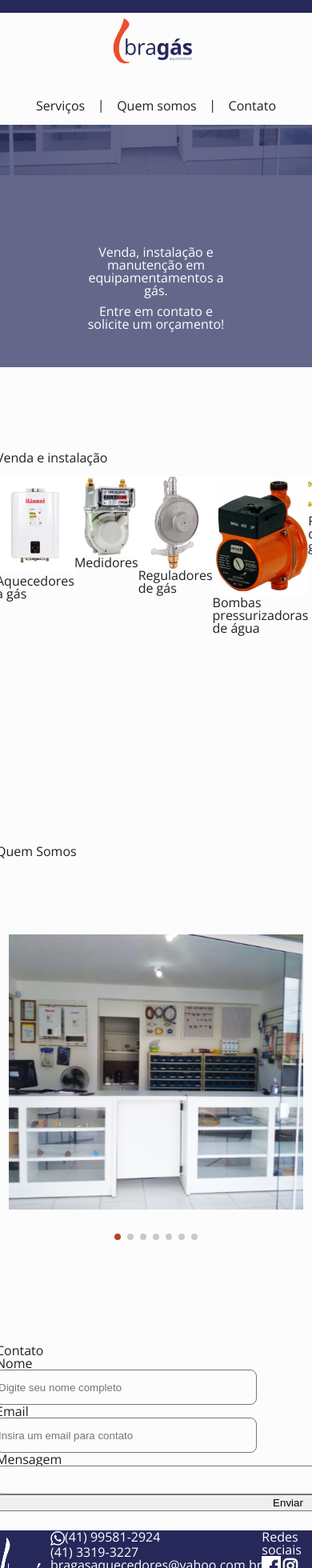
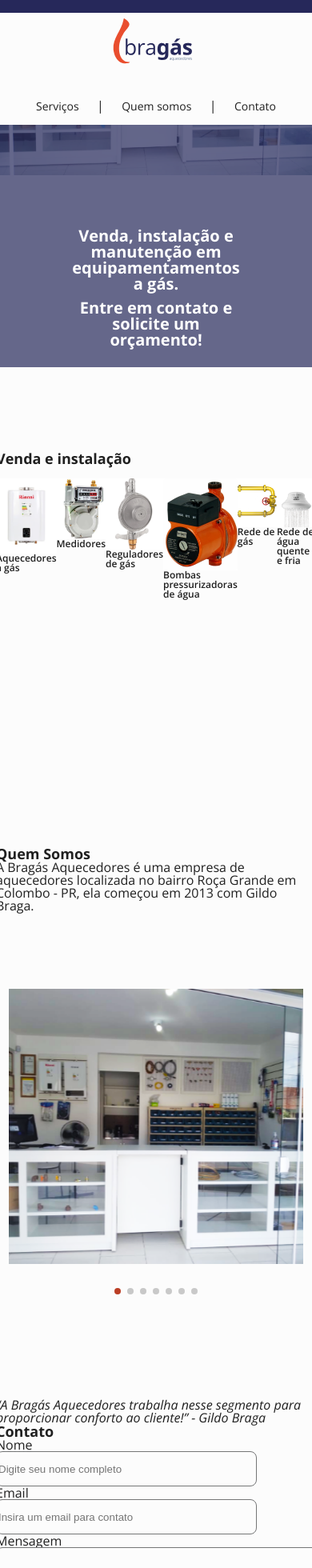
Before and after one commit to KRPLAB/bragas-aquecedores, a React (Vite) app: page / in a window 390 px wide. Shown: the top 1960 px of the page at 80% size. Built offline with nearby package versions, Linux system fonts and the light colour scheme.

Commit message:
estilização iniciada

```diff
--- /dev/null
+++ b/src/components/AboutSection/aboutStyles.module.scss
@@ -0,0 +1,3 @@
+.declaration {
+    font-style: italic;
+}
--- a/src/components/AboutSection/index.jsx
+++ b/src/components/AboutSection/index.jsx
@@ -1,10 +1,13 @@
 import { SliderGallery } from "../fragments/SliderGallery";
+import styles from "./aboutStyles.module.scss";
 
 export const AboutSection = () => {
     return (
         <section id="about">
-            <h1>Quem Somos</h1>
+            <h2 className="font-title-2">Quem Somos</h2>
+            <p className="font-title-3">A Bragás Aquecedores é uma empresa de aquecedores localizada no bairro Roça Grande em Colombo - PR, ela começou em 2013 com Gildo Braga.</p>
             <SliderGallery />
+            <p className={`${styles.declaration} font-title-3`}>“A Bragás Aquecedores trabalha nesse segmento para proporcionar conforto ao cliente!” - Gildo Braga</p>
         </section>
     )
 }
--- a/src/components/BannerSection/index.jsx
+++ b/src/components/BannerSection/index.jsx
@@ -10,8 +10,8 @@ export const BannerSection = () => {
                 </div>
 
                 <div className={styles.overlay}>
-                    <span className={styles.overlayText}>Venda, instalação e manutenção em equipamentamentos a gás.</span>
-                    <span className={styles.overlayText}>Entre em contato e solicite um orçamento!</span>
+                    <span className={`${styles.overlayText} font-title-1`}>Venda, instalação e manutenção em equipamentamentos a gás.</span>
+                    <span className={`${styles.overlayText} font-title-1`}>Entre em contato e solicite um orçamento!</span>
                 </div>
             </div>
         </section>
--- a/src/components/ContactSection/contactSection.module.scss
+++ b/src/components/ContactSection/contactSection.module.scss
@@ -30,9 +30,5 @@
             }
         }
 
-        button {
-            width: 100%;
-        }
-
     }
 }
--- a/src/components/ContactSection/index.jsx
+++ b/src/components/ContactSection/index.jsx
@@ -9,7 +9,7 @@ export const ContactSection = () => {
 
     return (
         <section className={styles.contactSection} id="contact">
-            <h2>Contato</h2>
+            <h2 className="font-title-2">Contato</h2>
             <form onSubmit={handleSubmit(onSubmit)}>
                 <InputField
                     label="Nome"
@@ -50,7 +50,7 @@ export const ContactSection = () => {
                     errors={errors}
                     classTextArea={styles.textAreaBox}
                 />
-                <button type="submit">Enviar</button>
+                <button className="default__button" type="submit">Enviar</button>
             </form>
         </section>
     );
--- a/src/components/ServicesCatalogSection/index.jsx
+++ b/src/components/ServicesCatalogSection/index.jsx
@@ -4,7 +4,7 @@ import styles from "./servicesSection.module.scss";
 
 export const ServicesCatalogSection = () => {
     return (
-        <section className={styles.servicesSection} id="tech">
+        <section className={styles.servicesSection} id="services">
             <h2 className="font-title-2">Venda e instalação</h2>
             <ul>
                 {services.map((service, index) => (
--- a/src/components/fragments/InputField/index.jsx
+++ b/src/components/fragments/InputField/index.jsx
@@ -1,7 +1,7 @@
 export const InputField = ({ label, type, placeholder, register, rules, errors }) => {
     return (
         <div>
-            <label>{label}</label>
+            <label className="font-text-1">{label}</label>
             <input className="default__input" type={type} placeholder={placeholder} {...register(label.toLowerCase(), rules)} />
             {errors[label.toLowerCase()] && <span>{label} é obrigatório</span>}
         </div>
--- a/src/components/fragments/ListItemServices/index.jsx
+++ b/src/components/fragments/ListItemServices/index.jsx
@@ -2,7 +2,7 @@ export const ListItemsServices = ({ addressImg, labelImg, classLi }) => {
     return (
         <li className={classLi}>
             <img src={addressImg} alt={`imagem referente ao serviço ${labelImg}`} />
-            <span className="font-title-3">{labelImg}</span>
+            <span className="font-paragraph-bold">{labelImg}</span>
         </li>
     )
 }
--- a/src/components/fragments/ListItemsMenu/index.jsx
+++ b/src/components/fragments/ListItemsMenu/index.jsx
@@ -6,7 +6,7 @@ export const ListItemsMenu = ({ link, text, children }) => {
 
     return (
         <li>
-            <a href={link} target={targetLink} rel="noopener">{children}{text}</a>
+            <a href={link} target={targetLink} rel="noopener" className="font-paragraph-1">{children}{text}</a>
         </li>
     )
 }
--- a/src/styles/buttons.scss
+++ b/src/styles/buttons.scss
@@ -0,0 +1,16 @@
+.default__button {
+    width: max-content;
+    height: 2.5rem;
+    padding: var(--gap-4) var(--gap-1);
+    background-color: var(--color-primary-enable);
+    color: var(--color-white-fixed);
+    border-radius: var(--radius-1);
+    border: none;
+    font-size: var(--font-text-2);
+    font-weight: var(--font-weight-3);
+    cursor: pointer;
+}
+
+.default__button:hover {
+    background-color: var(--color-primary-Hover);
+}
--- a/src/styles/index.scss
+++ b/src/styles/index.scss
@@ -1,6 +1,8 @@
 @import url("./reset.scss");
 @import url("./globalStyles.scss");
 @import url("./inputs.scss");
+@import url("./texts.scss");
+@import url("./buttons.scss");
 
 body {
     width: 100%;
--- a/src/styles/texts.scss
+++ b/src/styles/texts.scss
@@ -0,0 +1,68 @@
+.font-title-1 {
+    font-size: var(--font-title-1);
+    font-weight: var(--font-weight-1);
+}
+
+.font-title-2 {
+    font-size: var(--font-title-2);
+    font-weight: var(--font-weight-1);
+}
+
+.font-title-3 {
+    font-size: var(--font-title-3);
+    font-weight: var(--font-weight-3);
+}
+
+.font-paragraph-1 {
+    font-size: var(--font-text-1);
+    font-weight: var(--font-weight-3);
+}
+
+.font-paragraph-bold {
+    font-size: var(--font-text-1);
+    font-weight: var(--font-weight-2);
+}
+
+.font-text-1 {
+    font-size: var(--font-text-2);
+    font-weight: var(--font-weight-3);
+}
+
+.font-link-1 {
+    font-size: var(--font-text-1);
+    font-weight: var(--font-weight-1);
+    color: var(--color-link);
+}
+
+.font-link-1:hover {
+    color: var(--color-primary-Hover);
+    text-decoration: underline;
+}
+
+.font-label-1 {
+    font-size: var(--font-text-2);
+    font-weight: var(--font-weight-2);
+    color: var(--color-primary);
+}
+
+@media (max-width: 725px) {
+    .font-title-1 {
+        font-size: var(--font-title-1-mobile);
+    }
+
+    .font-title-2 {
+        font-size: var(--font-title-2-mobile);
+    }
+
+    .font-title-3 {
+        font-size: var(--font-title-3-mobile);
+    }
+
+    .font-paragraph-1 {
+        font-size: var(--font-text-1-mobile);
+    }
+
+    .font-paragraph-bold {
+        font-size: var(--font-text-2-mobile);
+    }
+}
```
